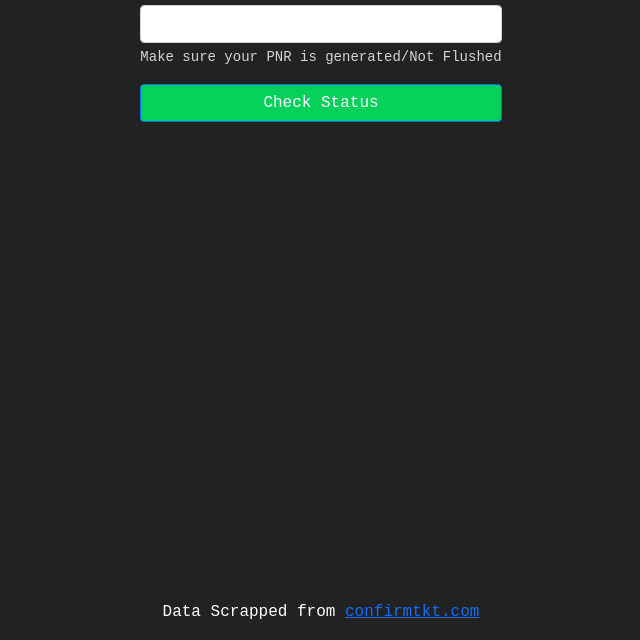
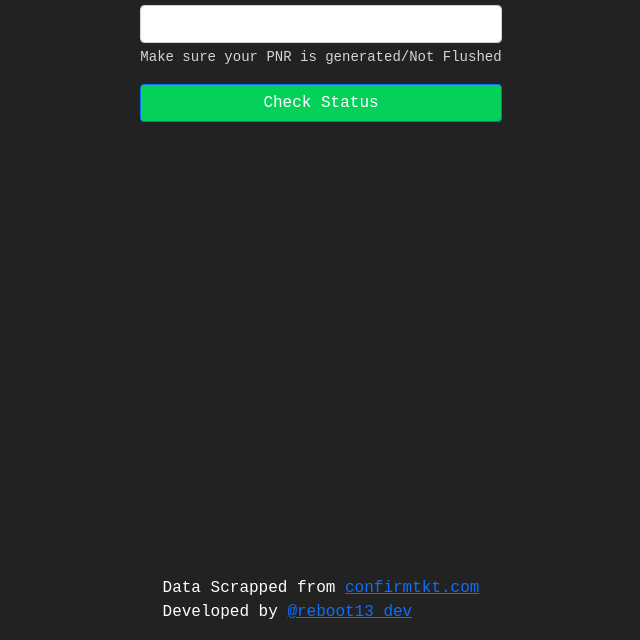
Before and after one commit to krutikkkkkkkkk/pnrStatus-API, a website: page public/index.html in a window 1280 px wide. Shown: the part 160-800 px from the top of the page, without its empty margins (319-959 px from the left). Drawn offline with nearby package versions, Linux system fonts and the light colour scheme.

Commit message:
Added My name in footer XD

```diff
--- a/public/index.html
+++ b/public/index.html
@@ -28,7 +28,8 @@ footer{margin-top: 2rem;position: absolute;bottom: 0;}
         <input id="submit" type="submit" class="btn btn-primary" value="Check Status">
     </div>
       <footer>
-          <p>Data Scrapped from <a href="https://confirmtkt.com/">confirmtkt.com</a></p>
+          <p>Data Scrapped from <a href="https://confirmtkt.com/">confirmtkt.com</a> <br>
+             Developed by <a href="https://github.com/reboot13-git"> @reboot13_dev </a> </p>
       </footer>
 
       <script>
```
